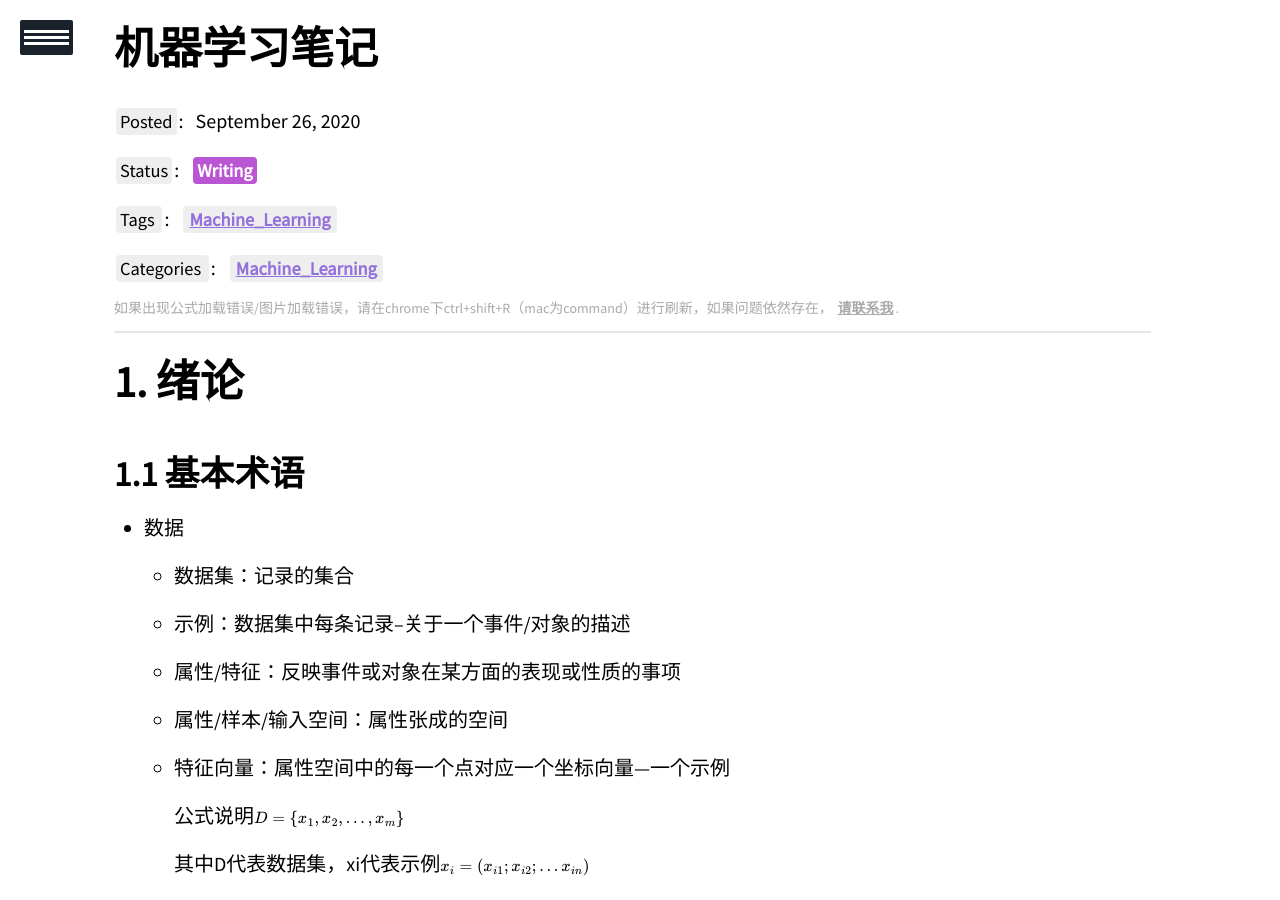
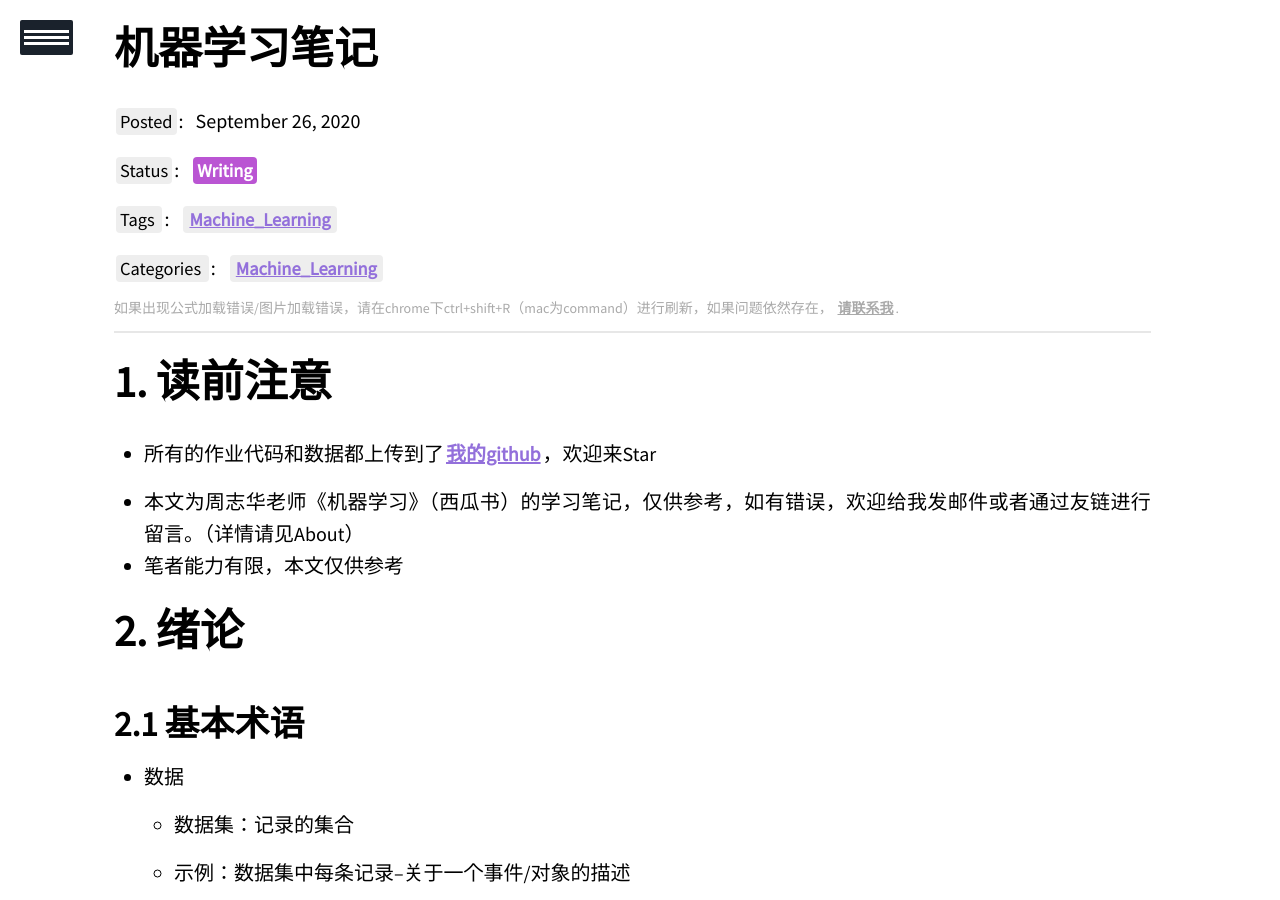
Before and after one commit to WangXiCindy/wangxicindy.github.io, a Jekyll site: the page built from _posts/2020-9-26-机器学习笔记.md, in a window 1280 px wide and 900 px high. Built offline with Jekyll 4.4.1, drawn with Linux system fonts in a browser that asks for light colours; our own code applies the rules of GitHub Pages for plain Markdown files; formulas are drawn with MathJax 3; a script that is not in the unit is left out.

Commit message:
add attention

```diff
--- a/_layouts/home.html
+++ b/_layouts/home.html
@@ -12,7 +12,7 @@
       <!-- -->
    </head>
    <body>
-      <div id="particles-js" style="background-image: url('/earth.png');background-size: 60%;background-repeat: no-repeat;background-position: 50% 90%; background-attachment:fixed;">
+      <div id="particles-js" style="background-image: url('/earth.png');background-size: 55%;background-repeat: no-repeat;background-position: 50% 50%; background-attachment:fixed;">
       <!--<div id="particles-js">-->
          <div class="header">
             <h1>
--- a/_posts/2020-9-26-机器学习笔记.md
+++ b/_posts/2020-9-26-机器学习笔记.md
@@ -10,6 +10,13 @@ categories: Machine_Learning
 Typora-root-url: ..
 description: 本文为周志华老师《机器学习》（西瓜书）的学习笔记，仅供参考，如有错误，欢迎给我发邮件或者通过友链进行留言。（详情请见About）
 ---
+
+# 读前注意
+
+- 所有的作业代码和数据都上传到了[我的github](https://github.com/WangXiCindy/Machine_Learning_Codes)，欢迎来Star
+
+- 本文为周志华老师《机器学习》（西瓜书）的学习笔记，仅供参考，如有错误，欢迎给我发邮件或者通过友链进行留言。（详情请见About）
+- 笔者能力有限，本文仅供参考
 
 # 绪论
 
```
